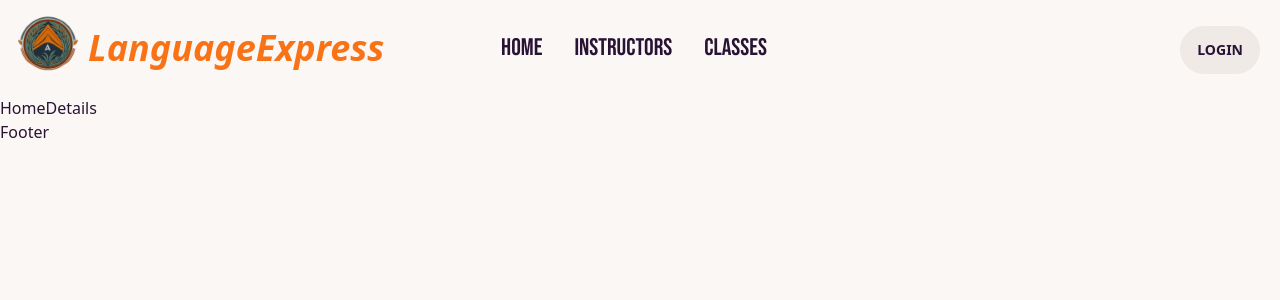
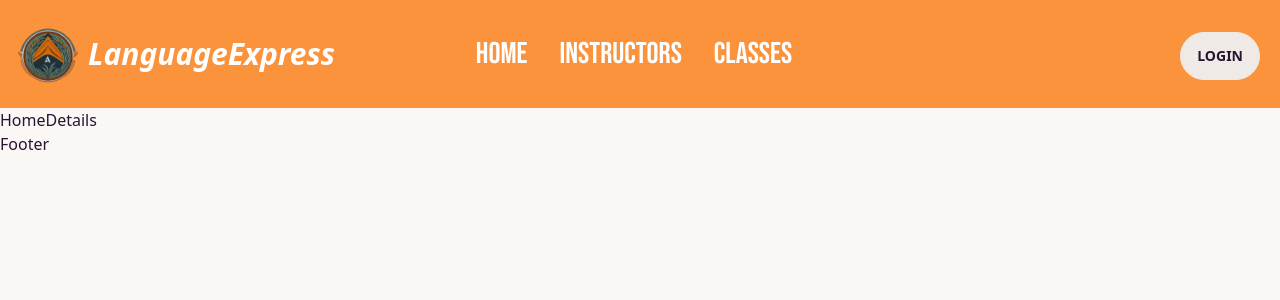
Before and after one commit to Lokman-Hossain-Mujahid/Language-Express, a React (Vite) app: page / in a window 1280 px wide. Shown: the top 300 px of the page. Built offline with nearby package versions, Linux system fonts and the light colour scheme; no server answers.

Commit message:
Auth provider done

```diff
--- /dev/null
+++ b/src/Auth/Login/Login.jsx
@@ -0,0 +1,11 @@
+import React from 'react';
+
+const Login = () => {
+    return (
+        <div>
+            <h2>Login</h2>
+        </div>
+    );
+};
+
+export default Login;
--- /dev/null
+++ b/src/Auth/Register/Register.jsx
@@ -0,0 +1,11 @@
+import React from 'react';
+
+const Register = () => {
+    return (
+        <div>
+            <h2>Register</h2>
+        </div>
+    );
+};
+
+export default Register;
--- a/src/Shared/Navbar/Navbar.jsx
+++ b/src/Shared/Navbar/Navbar.jsx
@@ -15,10 +15,10 @@ const Navbar = () => {
     return (
         <div>
             <div>
-                <div className="navbar bg-base-100 text-2xl md:text-3xl">
+                <div className="navbar bg-orange-400 text-2xl md:text-3xl">
                     <div className="navbar-start">
                         <div className="dropdown">
-                            <label tabIndex={0} className="btn btn-ghost lg:hidden">
+                            <label tabIndex={0} className="pt-1 btn btn-ghost lg:hidden">
                                 <svg xmlns="http://www.w3.org/2000/svg" className="h-5 w-5" fill="none" viewBox="0 0 24 24" stroke="currentColor"><path strokeLinecap="round" strokeLinejoin="round" strokeWidth="2" d="M4 6h16M4 12h8m-8 6h16" /></svg>
                             </label>
                             <ul tabIndex={0} className="menu menu-compact dropdown-content mt-3 p-2 shadow bg-base-100 rounded-box w-52">
@@ -30,15 +30,15 @@ const Navbar = () => {
                         </div>
                         <div className='flex items-center'>
                             <div>
-                                <img className='w-20' src="/public/images/logo.png" alt="" />
+                                <img className='w-20 pt-3' src="/public/images/logo.png" alt="" />
                             </div>
                             <div>
-                                <Link to="/" className="normal-case text-4xl font-semibold italic text-orange-500">LanguageExpress</Link>
+                                <Link to="/" className="normal-case md:text-3xl font-semibold italic text-white">LanguageExpress</Link>
                             </div>
                         </div>
                     </div>
-                    <div className="navbar-center hidden font-bebas lg:flex">
-                        <ul className="menu menu-horizontal px-1 text-2xl">
+                    <div className="navbar-center hidden font-bebas lg:flex ">
+                        <ul className="menu menu-horizontal px-1 text-3xl text-white">
                             <li><Link to="/">Home</Link></li>
                             <li><Link to="/instructors">Instructors</Link></li>
                             <li><Link to="/classes">classes</Link></li>
```
